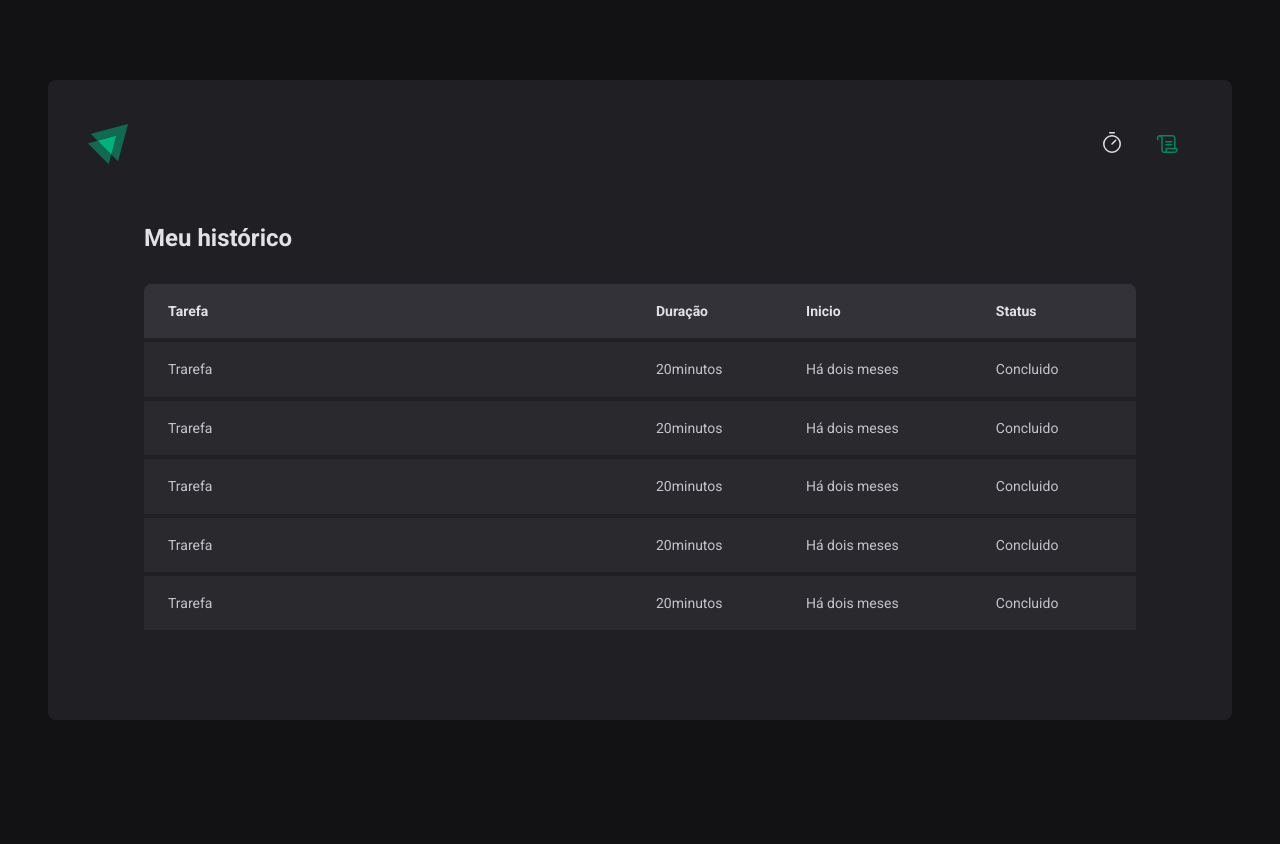
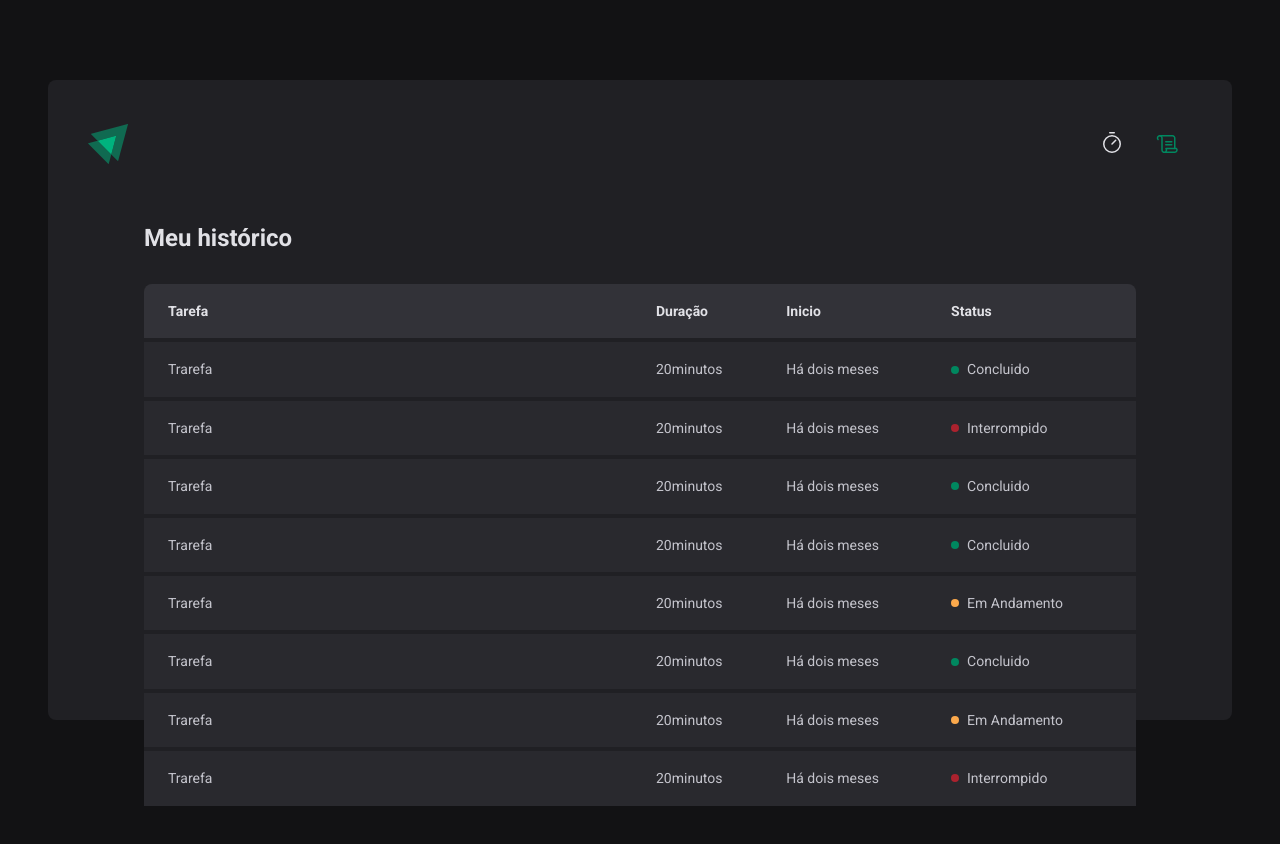
Before and after one commit to Guiihenriiq/Ignite-Timer, a React (Vite) app: page /history in a window 1280 px wide. Shown: the top 844 px of the page. Before the commit the page ends 800 px from the top, so only its background shows below. Built offline with nearby package versions, Linux system fonts and the light colour scheme.

Commit message:
Páginas e rotas - Componente: Status

```diff
--- a/src/pages/History/index.tsx
+++ b/src/pages/History/index.tsx
@@ -1,4 +1,4 @@
-import { HistoryContainer, HistoryList } from "./styles";
+import { HistoryContainer, HistoryList, Status } from "./styles";
 
 export function History() {
     return <HistoryContainer>
@@ -20,31 +20,49 @@
                                 <td>Trarefa</td>
                                 <td>20minutos</td>
                                 <td>Há dois meses</td>
-                                <td>Concluido</td>
+                                <td><Status statusColor="green">Concluido</Status></td>
                             </tr>
                             <tr>
                                 <td>Trarefa</td>
                                 <td>20minutos</td>
                                 <td>Há dois meses</td>
-                                <td>Concluido</td>
+                                <td><Status statusColor="red">Interrompido</Status></td>
                             </tr>
                             <tr>
                                 <td>Trarefa</td>
                                 <td>20minutos</td>
                                 <td>Há dois meses</td>
-                                <td>Concluido</td>
+                                <td><Status statusColor="green">Concluido</Status></td>
                             </tr>
                             <tr>
                                 <td>Trarefa</td>
                                 <td>20minutos</td>
                                 <td>Há dois meses</td>
-                                <td>Concluido</td>
+                                <td><Status statusColor="green">Concluido</Status></td>
                             </tr>
                             <tr>
                                 <td>Trarefa</td>
                                 <td>20minutos</td>
                                 <td>Há dois meses</td>
-                                <td>Concluido</td>
+                                <td><Status statusColor="yellow">Em Andamento</Status></td>
+                            </tr>
+                            <tr>
+                                <td>Trarefa</td>
+                                <td>20minutos</td>
+                                <td>Há dois meses</td>
+                                <td><Status statusColor="green">Concluido</Status></td>
+                            </tr>
+                            <tr>
+                                <td>Trarefa</td>
+                                <td>20minutos</td>
+                                <td>Há dois meses</td>
+                                <td><Status statusColor="yellow">Em Andamento</Status></td>
+                            </tr>
+                            <tr>
+                                <td>Trarefa</td>
+                                <td>20minutos</td>
+                                <td>Há dois meses</td>
+                                <td><Status statusColor="red">Interrompido</Status></td>
                             </tr>
                         </tbody>
                     </table>
--- a/src/pages/History/styles.ts
+++ b/src/pages/History/styles.ts
@@ -60,3 +60,25 @@
     }
   }
 `
+const STATUS_COLORS = {
+    yellow: 'yellow-500',
+    green: 'green-500',
+    red: 'red-500',
+} as const
+interface StatusProps {
+    statusColor: keyof typeof STATUS_COLORS;
+}
+
+export const Status = styled.span<StatusProps>`
+    display:flex;
+    align-items:center;
+    gap: 0.5rem;
+
+    &::before {
+        content:'';
+        width: 0.5rem;
+        height: 0.5rem;
+        border-radius:999px;
+        background: ${(props) => props.theme[STATUS_COLORS[props.statusColor]]}
+    }
+`
```
